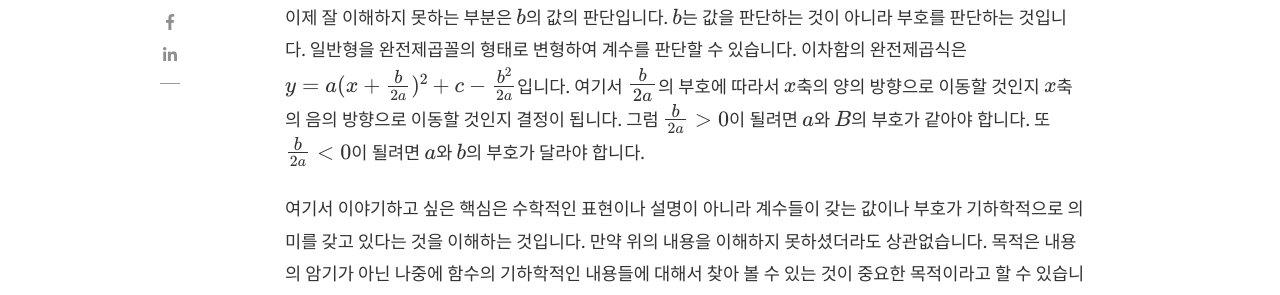
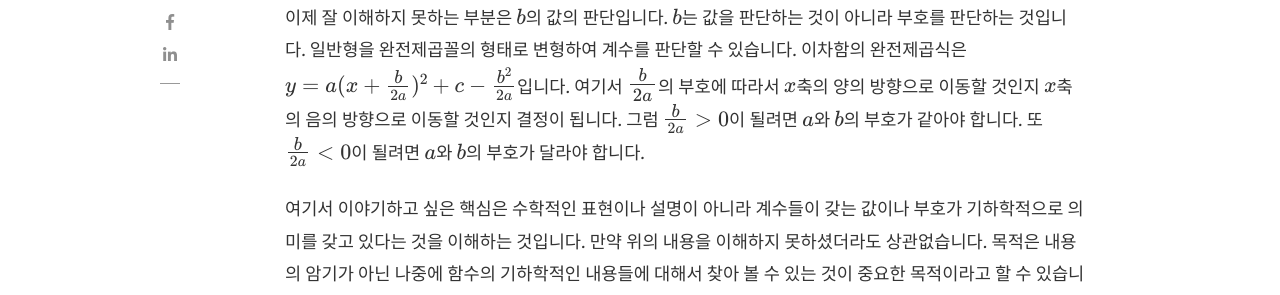
Before and after one commit to kerow1004/kerow1004.github.io, a Jekyll site: the page built from _posts/2020-11-30-math-blog-10.md, in a window 1280 px wide and 900 px high, scrolled down 4695 px. Shown: the part 156-451 px from the top of the window. Built offline with Jekyll 4.4.1, drawn with Linux system fonts in a browser that asks for light colours; nearby versions of some CDN libraries; formulas are drawn with MathJax 3; comment, search, counter and statistics services are not loaded.

```diff
--- a/_posts/2020-11-30-math-blog-10.md
+++ b/_posts/2020-11-30-math-blog-10.md
@@ -66,7 +66,7 @@ hidden: true
 
 이제 잘 이해하지 못하는 부분은 $b$의 값의 판단입니다. $b$는 값을 판단하는 것이 아니라 부호를 판단하는 것입니다. 일반형을 완전제곱꼴의 형태로 변형하여 계수를 판단할 수 있습니다.
 이차함의 완전제곱식은 $y=a(x+{\large b \over 2a})^2+c-{\large b^2 \over 2a}$입니다. 여기서 $\large {b \over 2a}$의 부호에 따라서 $x$축의 양의 방향으로 이동할 것인지 $x$축의 음의 방향으로 이동할 것인지 결정이 됩니다.
-그럼  ${\large b \over 2a}>0$이 될려면 $a$와 $B$의 부호가 같아야 합니다. 또  ${\large b \over 2a}<0$이 될려면 $a$와 $b$의 부호가 달라야 합니다.
+그럼  ${\large b \over 2a}>0$이 될려면 $a$와 $b$의 부호가 같아야 합니다. 또  ${\large b \over 2a}<0$이 될려면 $a$와 $b$의 부호가 달라야 합니다.
 
 여기서 이야기하고 싶은 핵심은 수학적인 표현이나 설명이 아니라 계수들이 갖는 값이나 부호가 기하학적으로 의미를 갖고 있다는 것을 이해하는 것입니다.
 만약 위의 내용을 이해하지 못하셨더라도 상관없습니다. 목적은 내용의 암기가 아닌 나중에 함수의 기하학적인 내용들에 대해서 찾아 볼 수 있는 것이 중요한 목적이라고 할 수 있습니다.
```
